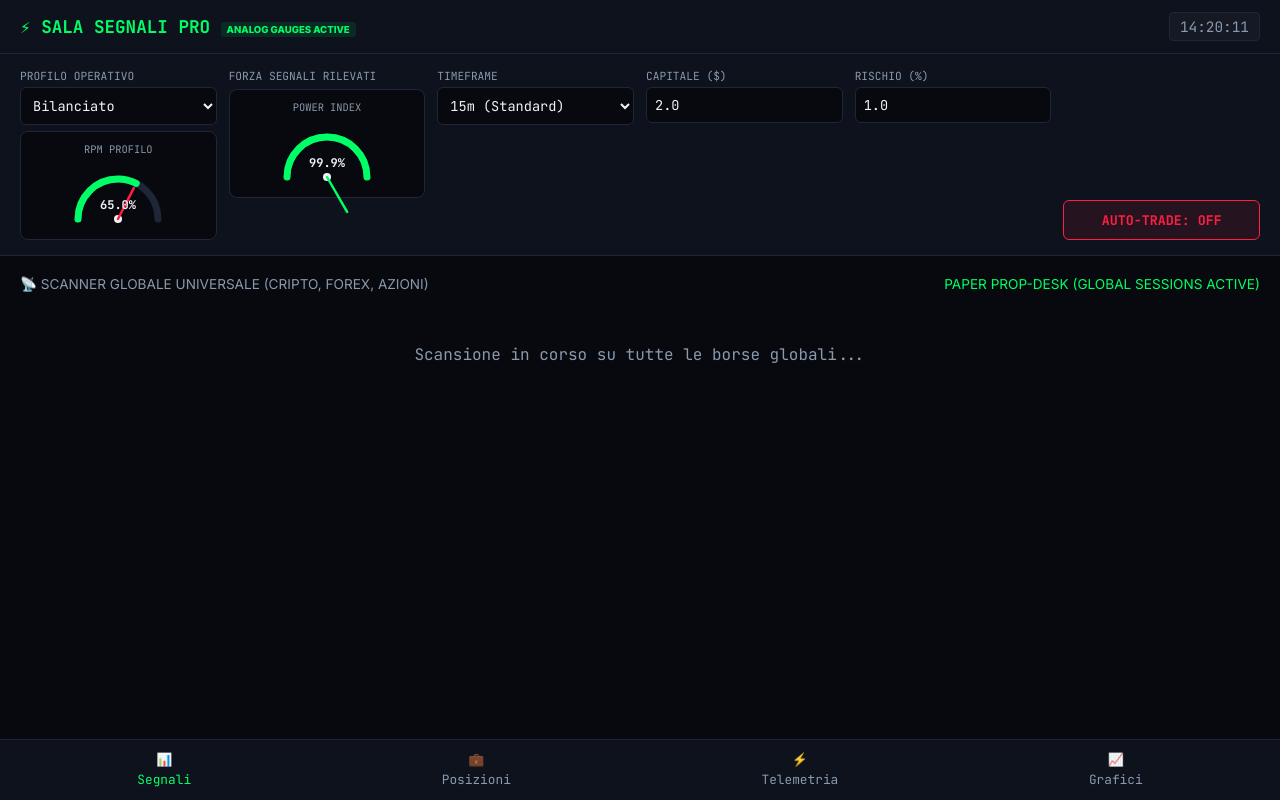
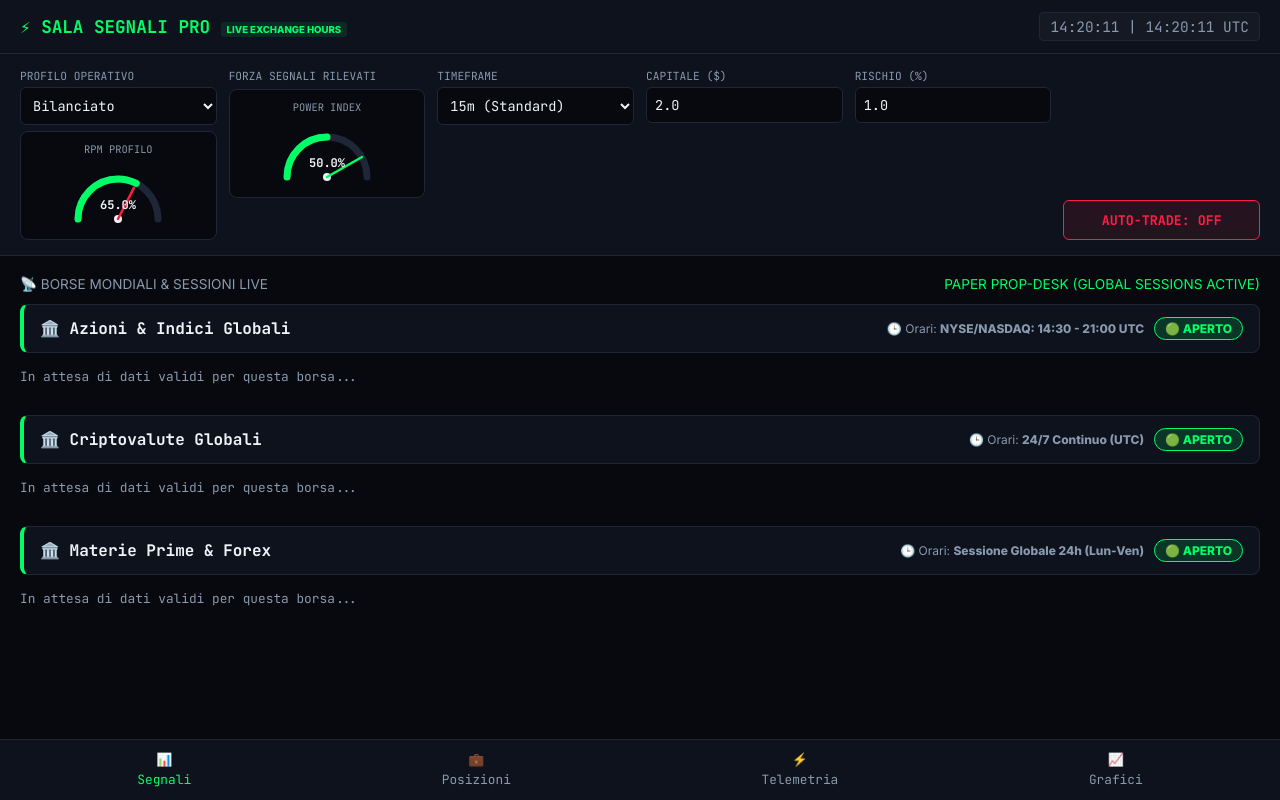
Before and after one commit to fabiocaputo389-ship-it/segnali-ai-telegram, a Flask app: page / in a window 1280 px wide. Run offline with Flask 3, Linux system fonts and the light colour scheme; data that the repository does not hold is empty.

Commit message:
Update index.html

```diff
--- a/templates/index.html
+++ b/templates/index.html
@@ -20,11 +20,11 @@
         .control-group label { display: block; font-size: 0.7rem; font-family: 'JetBrains Mono', monospace; color: var(--text-muted); margin-bottom: 4px; text-transform: uppercase; }
         .control-group input, .control-group select { width: 100%; background: var(--bg-base); border: 1px solid var(--border-color); color: var(--text-main); padding: 8px; border-radius: 6px; font-family: 'JetBrains Mono', monospace; font-size: 0.85rem; }
 
-        /* STILI VERO TACHIMETRO CIRCOLARE CON LANCETTA */
+        /* TACHIMETRI CIRCOLARI CON LANCETTA */
         .gauge-card { background: var(--bg-base); border: 1px solid var(--border-color); border-radius: 8px; padding: 10px; display: flex; flex-direction: column; align-items: center; text-align: center; }
         .gauge-title { font-size: 0.65rem; font-family: 'JetBrains Mono', monospace; color: var(--text-muted); text-transform: uppercase; margin-bottom: 4px; }
         .gauge-container { position: relative; width: 110px; height: 65px; margin: 4px auto 0 auto; }
-        .gauge-svg { width: 100%; height: 100%; transform: rotate(0deg); overflow: visible; }
+        .gauge-svg { width: 100%; height: 100%; overflow: visible; }
         .gauge-needle { transition: transform 0.5s cubic-bezier(0.4, 2.08, 0.55, 0.44); transform-origin: 55px 55px; }
         .gauge-value-text { font-family: 'JetBrains Mono', monospace; font-size: 0.75rem; font-weight: 700; fill: var(--text-main); }
 
@@ -35,6 +35,14 @@
         .section-title { font-family: 'JetBrains Mono', monospace; font-size: 0.85rem; color: var(--text-muted); margin-bottom: 12px; display: flex; justify-content: space-between; align-items: center; text-transform: uppercase; }
         .tab-content { display: none; }
         .tab-content.active { display: block; }
+
+        /* INTESTAZIONI CATEGORIE BORSE */
+        .category-block { margin-bottom: 30px; }
+        .category-header { background: var(--bg-panel); border: 1px solid var(--border-color); border-left: 4px solid var(--accent-green); border-radius: 8px; padding: 12px 16px; margin-bottom: 15px; display: flex; flex-wrap: wrap; justify-content: space-between; align-items: center; gap: 10px; }
+        .category-name { font-size: 1rem; font-weight: 800; font-family: 'JetBrains Mono', monospace; color: var(--text-main); }
+        .session-badges { display: flex; align-items: center; gap: 10px; font-family: 'JetBrains Mono', monospace; font-size: 0.75rem; }
+        .status-pill { padding: 3px 10px; border-radius: 12px; font-weight: 800; }
+
         .signals-grid { display: grid; grid-template-columns: repeat(auto-fill, minmax(380px, 1fr)); gap: 15px; }
         .signal-card { background: var(--bg-panel); border: 1px solid var(--border-color); border-radius: 10px; padding: 16px; transition: transform 0.2s; }
         .signal-card:hover { border-color: #2a3650; transform: translateY(-2px); }
@@ -43,6 +51,7 @@
         .badge-action { padding: 4px 10px; border-radius: 4px; font-weight: 800; font-size: 0.8rem; font-family: 'JetBrains Mono', monospace; }
         .badge-buy { background: rgba(0,255,102,0.15); color: var(--accent-green); border: 1px solid var(--accent-green); }
         .badge-sell { background: rgba(255,30,66,0.15); color: var(--accent-red); border: 1px solid var(--accent-red); }
+        .badge-neutral { background: rgba(255,255,255,0.08); color: var(--text-muted); border: 1px solid var(--border-color); }
         .metrics-grid { display: grid; grid-template-columns: repeat(2, 1fr); gap: 8px; margin-bottom: 12px; background: rgba(0,0,0,0.2); padding: 10px; border-radius: 6px; }
         .metric-box label { font-size: 0.65rem; color: var(--text-muted); font-family: 'JetBrains Mono', monospace; display: block; }
         .metric-box span { font-size: 0.85rem; font-weight: 700; font-family: 'JetBrains Mono', monospace; }
@@ -57,8 +66,8 @@
 </head>
 <body>
     <header>
-        <div class="logo">⚡ SALA SEGNALI PRO <span style="font-size:0.6rem; background:rgba(0,255,102,0.1); color:var(--accent-green); padding:2px 6px; border-radius:3px;">ANALOG GAUGES ACTIVE</span></div>
-        <div class="terminal-clock" id="clock">00:00:00</div>
+        <div class="logo">⚡ SALA SEGNALI PRO <span style="font-size:0.6rem; background:rgba(0,255,102,0.1); color:var(--accent-green); padding:2px 6px; border-radius:3px;">LIVE EXCHANGE HOURS</span></div>
+        <div class="terminal-clock" id="clock">00:00:00 UTC</div>
     </header>
 
     <div class="controls-bar">
@@ -69,7 +78,6 @@
                 <option value="balanced" selected>Bilanciato</option>
                 <option value="aggressive">Aggressivo / HFT</option>
             </select>
-            <!-- Tachimetro 1: Profilo Operativo con Lancetta -->
             <div class="gauge-card" style="margin-top:6px;">
                 <div class="gauge-title">RPM Profilo</div>
                 <div class="gauge-container">
@@ -86,7 +94,6 @@
 
         <div class="control-group">
             <label>Forza Segnali Rilevati</label>
-            <!-- Tachimetro 2: Forza Segnali con Lancetta -->
             <div class="gauge-card" style="margin-top:6px;">
                 <div class="gauge-title">Power Index</div>
                 <div class="gauge-container">
@@ -123,20 +130,18 @@
     </div>
 
     <div class="container">
-        <!-- TAB 1: SEGNALI & MERCATI -->
         <div id="tab-signals" class="tab-content active">
             <div class="section-title">
-                <span>📡 Scanner Globale Universale (Cripto, Forex, Azioni)</span>
+                <span>📡 Borse Mondiali & Sessioni Live</span>
                 <span id="exchangeModeIndicator" style="color:var(--accent-green)">Connessione in corso...</span>
             </div>
-            <div id="signalsContainer" class="signals-grid">
-                <div style="grid-column: 1/-1; text-align:center; padding: 40px; color:var(--text-muted); font-family:'JetBrains Mono',monospace;">
-                    Scansione in corso su tutte le borse globali...
+            <div id="categorizedMarketsContainer">
+                <div style="text-align:center; padding: 40px; color:var(--text-muted); font-family:'JetBrains Mono',monospace;">
+                    Verifica orari e sessioni di apertura delle borse globali...
                 </div>
             </div>
         </div>
 
-        <!-- TAB 2: POSIZIONI APERTE -->
         <div id="tab-positions" class="tab-content">
             <div class="section-title"><span>📊 Posizioni Aperte & Esecuzioni Globali</span></div>
             <div style="overflow-x: auto;">
@@ -154,13 +159,12 @@
                         </tr>
                     </thead>
                     <tbody id="positionsTableBody">
-                        <tr><td colspan="8" style="text-align:center; color:var(--text-muted);">Nessuna posizione attiva. Attiva l'Auto-Trade per avviare gli ordini su tutte le borse.</td></tr>
+                        <tr><td colspan="8" style="text-align:center; color:var(--text-muted);">Nessuna posizione attiva.</td></tr>
                     </tbody>
                 </table>
             </div>
         </div>
 
-        <!-- TAB 3: TELEMETRIA HFT -->
         <div id="tab-telemetry" class="tab-content">
             <div class="section-title"><span>⚡ Telemetria Istituzionale & Log</span></div>
             <div id="telemetryContainer" style="background:var(--bg-panel); border:1px solid var(--border-color); border-radius:8px; padding:15px; font-family:'JetBrains Mono',monospace; font-size:0.8rem;">
@@ -168,7 +172,6 @@
             </div>
         </div>
 
-        <!-- TAB 4: GRAFICI -->
         <div id="tab-charts" class="tab-content">
             <div class="section-title"><span>📈 Grafici Multi-Timeframe Sincronizzati</span></div>
             <div style="background:var(--bg-panel); border:1px solid var(--border-color); border-radius:8px; padding:30px; text-align:center; font-family:'JetBrains Mono',monospace; color:var(--text-muted);">
@@ -185,33 +188,25 @@
     </div>
 
     <script>
-        setInterval(() => { document.getElementById('clock').innerText = new Date().toLocaleTimeString('it-IT'); }, 1000);
+        setInterval(() => {
+            const now = new Date();
+            document.getElementById('clock').innerText = now.toLocaleTimeString('it-IT') + ' | ' + now.toISOString().substr(11, 8) + ' UTC';
+        }, 1000);
+
         let autoTradeState = false;
 
         function updateGauge(needleId, textId, pathId, percent) {
-            // percent va da 0 a 100. L'arco va da -90° (0%) a +90° (100%)
             const angle = (percent / 100) * 180 - 90;
             const needle = document.getElementById(needleId);
-            if (needle) {
-                needle.style.transform = `rotate(${angle}deg)`;
-            }
+            if (needle) needle.style.transform = `rotate(${angle}deg)`;
             const text = document.getElementById(textId);
-            if (text) {
-                text.textContent = `${percent.toFixed(1)}%`;
-            }
+            if (text) text.textContent = `${percent.toFixed(1)}%`;
             const path = document.getElementById(pathId);
-            if (path) {
-                const dashoffset = 125.6 - (125.6 * percent) / 100;
-                path.style.strokeDashoffset = dashoffset;
-            }
+            if (path) path.style.strokeDashoffset = 125.6 - (125.6 * percent) / 100;
         }
 
         function updateTachometers(profile, avgScore) {
-            let pPercent = 65;
-            if (profile === 'conservative') pPercent = 35;
-            else if (profile === 'balanced') pPercent = 65;
-            else if (profile === 'aggressive') pPercent = 95;
-
+            let pPercent = profile === 'conservative' ? 35 : (profile === 'aggressive' ? 95 : 65);
             updateGauge('gaugeNeedle1', 'gaugeText1', 'gaugePath1', pPercent);
             updateGauge('gaugeNeedle2', 'gaugeText2', 'gaugePath2', avgScore);
         }
@@ -297,26 +292,53 @@
             const balance = document.getElementById('balanceInput').value;
             const risk = document.getElementById('riskInput').value;
 
-            updateTachometers(profile, 99.9);
-
             try {
                 const res = await fetch(`/api/signals?profile=${profile}&timeframe=${timeframe}&balance=${balance}&risk=${risk}`);
-                const signals = await res.json();
-                const container = document.getElementById('signalsContainer');
+                const data = await res.json();
+                const signals = data.signals || [];
+                const sessions = data.sessions || {};
+                const container = document.getElementById('categorizedMarketsContainer');
 
-                if (!signals || signals.length === 0) {
-                    container.innerHTML = `<div style="grid-column: 1/-1; text-align:center; padding: 40px; color:var(--text-muted); font-family:'JetBrains Mono',monospace;">Nessun segnale trovato.</div>`;
+                // Calcolo forza media reale dei segnali
+                if (signals.length > 0) {
+                    const avg = signals.reduce((acc, s) => acc + parseFloat(s.ai_score), 0) / signals.length;
+                    updateTachometers(profile, avg);
+                } else {
+                    updateTachometers(profile, 50.0);
+                }
+
+                const categories = Object.keys(sessions);
+                if (categories.length === 0) {
+                    container.innerHTML = `<div style="text-align:center; padding: 40px; color:var(--text-muted); font-family:'JetBrains Mono',monospace;">Nessun dato di borsa disponibile.</div>`;
                     return;
                 }
 
-                container.innerHTML = signals.map(s => `
+                container.innerHTML = categories.map(cat => {
+                    const sess = sessions[cat];
+                    const catSignals = signals.filter(s => s.category === cat);
+                    const badgeStyle = sess.is_open
+                        ? 'background:rgba(0,255,102,0.15); color:#00ff66; border:1px solid #00ff66;'
+                        : 'background:rgba(255,30,66,0.15); color:#ff1e42; border:1px solid #ff1e42;';
+
+                    return `
+                        <div class="category-block">
+                            <div class="category-header" style="border-left-color: ${sess.badge_color};">
+                                <div class="category-name">🏛️ ${cat}</div>
+                                <div class="session-badges">
+                                    <span style="color:var(--text-muted);">🕒 Orari: <strong>${sess.hours}</strong></span>
+                                    <span class="status-pill" style="${badgeStyle}">${sess.is_open ? '🟢' : '🔴'} ${sess.status}</span>
+                                </div>
+                            </div>
+                            <div class="signals-grid">
+                                ${catSignals.length === 0 ? `<div style="color:var(--text-muted); font-family:'JetBrains Mono',monospace; font-size:0.8rem;">In attesa di dati validi per questa borsa...</div>` :
+                                catSignals.map(s => `
                                     <div class="signal-card">
                                         <div class="card-header">
                                             <div>
                                                 <div class="asset-title">${s.name}</div>
-                                <div style="font-size:0.75rem; color:var(--text-muted);">${s.category} • Prezzo: <strong>${s.price}</strong></div>
+                                                <div style="font-size:0.75rem; color:var(--text-muted);">Prezzo Live: <strong>${s.price}</strong></div>
                                             </div>
-                            <span class="badge-action ${s.action === 'BUY' ? 'badge-buy' : 'badge-sell'}">${s.action}</span>
+                                            <span class="badge-action ${s.action === 'BUY' ? 'badge-buy' : (s.action === 'SELL' ? 'badge-sell' : 'badge-neutral')}">${s.action}</span>
                                         </div>
                                         <div style="font-size:0.75rem; color:${s.sentiment_color}; font-weight:700; margin-bottom:8px; font-family:'JetBrains Mono',monospace;">${s.sentiment}</div>
 
@@ -333,7 +355,11 @@
                                             ⚡ Convinzione: <strong style="color:var(--accent-green);">${s.ai_score}</strong> | Trend: <strong>${s.inversion}</strong>
                                         </div>
                                     </div>
-                `).join('');
+                                `).join('')}
+                            </div>
+                        </div>
+                    `;
+                }).join('');
             } catch (e) { console.error(e); }
         }
 
```
Lines whose indentation alone changed are shown as unchanged.
